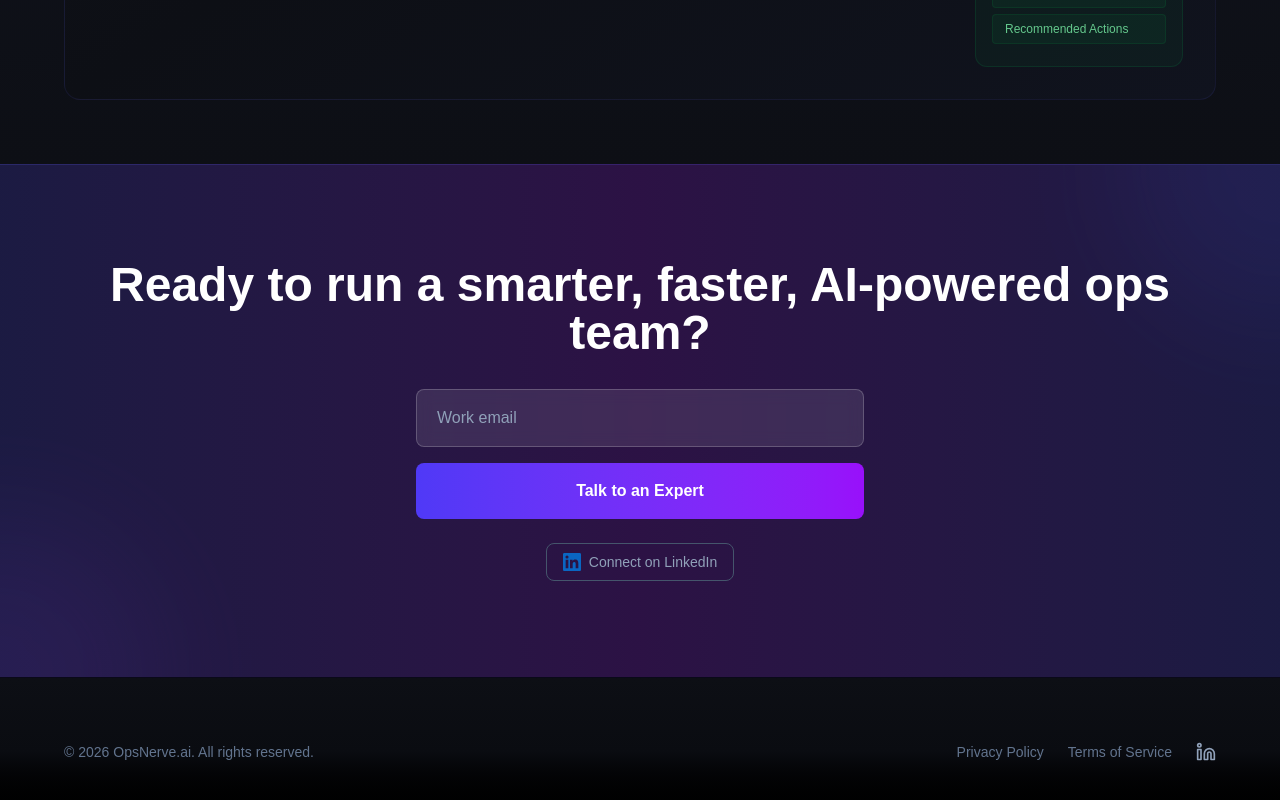
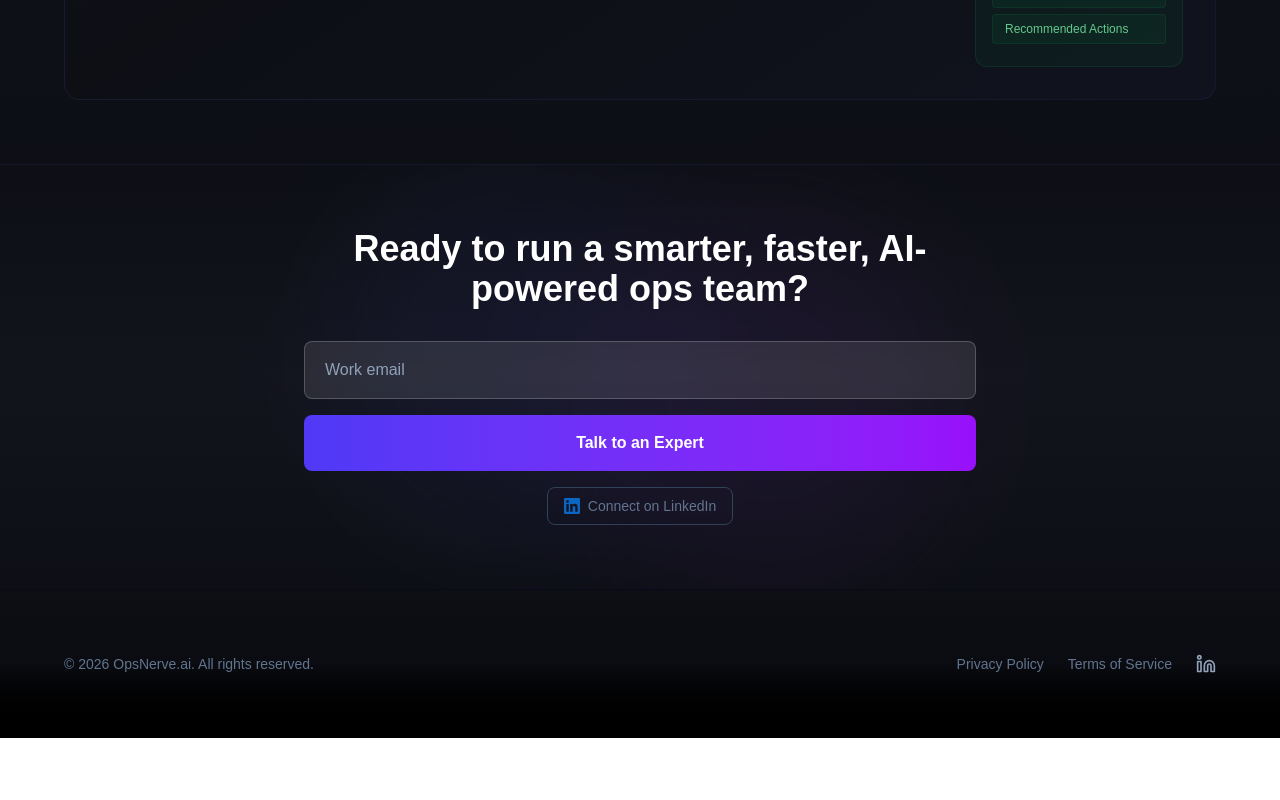
Before and after one commit to palani1munusamy/ops-nerve-website, a Next.js app: page / in a window 1280 px wide. Shown: the part 3387-4187 px from the top of the page. After the commit the page ends 4125 px from the top, so only its background shows below. Built offline with nearby package versions, Linux system fonts and the light colour scheme.

Commit message:
Fix CTA section design and layout
- Match dark theme background (remove bright purple)
- Constrain heading to max-w-2xl to prevent awkward wrapping
- Tighten spacing and make LinkedIn button more subtle

Co-Authored-By: Claude Sonnet 4.6 <noreply@anthropic.com>

```diff
--- a/src/components/CTA.tsx
+++ b/src/components/CTA.tsx
@@ -1,17 +1,17 @@
 export default function CTA() {
   return (
-    <section id="contact" className="relative bg-gradient-to-r from-indigo-900/40 via-purple-900/40 to-indigo-900/40 text-white py-24 px-4 border-t border-indigo-500/20 overflow-hidden">
-      <div className="absolute inset-0 opacity-40">
-        <div className="absolute -top-40 -right-40 w-80 h-80 bg-indigo-500/20 rounded-full blur-3xl"></div>
-        <div className="absolute -bottom-40 -left-40 w-80 h-80 bg-purple-500/20 rounded-full blur-3xl"></div>
+    <section id="contact" className="relative bg-gradient-to-b from-[#0d0f15] via-[#12141c] to-[#0d0f15] text-white py-16 px-4 border-t border-indigo-500/10 overflow-hidden">
+      <div className="absolute inset-0 opacity-30">
+        <div className="absolute top-0 left-1/4 w-96 h-96 bg-indigo-500/20 rounded-full blur-3xl"></div>
+        <div className="absolute bottom-0 right-1/4 w-96 h-96 bg-purple-500/20 rounded-full blur-3xl"></div>
       </div>
-      <div className="max-w-6xl mx-auto text-center relative z-10">
-        <h2 className="text-3xl md:text-5xl font-bold font-poppins mb-8">Ready to run a smarter, faster, AI-powered ops team?</h2>
-        <div className="flex flex-col items-center gap-6 justify-center">
+      <div className="max-w-2xl mx-auto text-center relative z-10">
+        <h2 className="text-3xl md:text-4xl font-bold font-poppins mb-8">Ready to run a smarter, faster, AI-powered ops team?</h2>
+        <div className="flex flex-col items-center gap-4 justify-center">
           <form
             action="https://formsubmit.co/contact@opsnerve.ai"
             method="POST"
-            className="flex flex-col gap-4 max-w-md w-full"
+            className="flex flex-col gap-4 w-full"
           >
             <input type="hidden" name="_subject" value="OpsNerve Demo Request" />
             <input type="hidden" name="_captcha" value="false" />
@@ -19,12 +19,12 @@ export default function CTA() {
               type="email"
               name="email"
               placeholder="Work email"
-              className="flex-1 px-5 py-4 rounded-lg bg-white/10 border border-white/20 text-white placeholder-slate-400 focus:outline-none focus:ring-2 focus:ring-indigo-500 focus:border-transparent backdrop-blur-sm transition-all"
+              className="w-full px-5 py-4 rounded-lg bg-white/10 border border-white/20 text-white placeholder-slate-400 focus:outline-none focus:ring-2 focus:ring-indigo-500 focus:border-transparent backdrop-blur-sm transition-all"
               required
             />
             <button
               type="submit"
-              className="relative px-8 py-4 rounded-lg font-semibold overflow-hidden group"
+              className="relative w-full px-8 py-4 rounded-lg font-semibold overflow-hidden group"
             >
               <div className="absolute inset-0 bg-gradient-to-r from-indigo-600 to-purple-600 group-hover:shadow-2xl group-hover:shadow-indigo-500/50 transition-all"></div>
               <span className="relative text-white">Talk to an Expert</span>
@@ -34,9 +34,9 @@ export default function CTA() {
             href="https://www.linkedin.com/in/palani-munusamy/"
             target="_blank"
             rel="noopener noreferrer"
-            className="flex items-center gap-2 px-4 py-2 rounded-lg border border-slate-600 hover:border-[#0A66C2]/60 hover:bg-[#0A66C2]/10 transition-all text-slate-400 hover:text-white text-sm whitespace-nowrap"
+            className="flex items-center gap-2 px-4 py-2 rounded-lg border border-slate-700 hover:border-[#0A66C2]/60 hover:bg-[#0A66C2]/10 transition-all text-slate-500 hover:text-white text-sm"
           >
-            <svg xmlns="http://www.w3.org/2000/svg" width="18" height="18" viewBox="0 0 24 24" fill="#0A66C2"><path d="M20.447 20.452h-3.554v-5.569c0-1.328-.027-3.037-1.852-3.037-1.853 0-2.136 1.445-2.136 2.939v5.667H9.351V9h3.414v1.561h.046c.477-.9 1.637-1.85 3.37-1.85 3.601 0 4.267 2.37 4.267 5.455v6.286zM5.337 7.433a2.062 2.062 0 0 1-2.063-2.065 2.064 2.064 0 1 1 2.063 2.065zm1.782 13.019H3.555V9h3.564v11.452zM22.225 0H1.771C.792 0 0 .774 0 1.729v20.542C0 23.227.792 24 1.771 24h20.451C23.2 24 24 23.227 24 22.271V1.729C24 .774 23.2 0 22.222 0h.003z"/></svg>
+            <svg xmlns="http://www.w3.org/2000/svg" width="16" height="16" viewBox="0 0 24 24" fill="#0A66C2"><path d="M20.447 20.452h-3.554v-5.569c0-1.328-.027-3.037-1.852-3.037-1.853 0-2.136 1.445-2.136 2.939v5.667H9.351V9h3.414v1.561h.046c.477-.9 1.637-1.85 3.37-1.85 3.601 0 4.267 2.37 4.267 5.455v6.286zM5.337 7.433a2.062 2.062 0 0 1-2.063-2.065 2.064 2.064 0 1 1 2.063 2.065zm1.782 13.019H3.555V9h3.564v11.452zM22.225 0H1.771C.792 0 0 .774 0 1.729v20.542C0 23.227.792 24 1.771 24h20.451C23.2 24 24 23.227 24 22.271V1.729C24 .774 23.2 0 22.222 0h.003z"/></svg>
             Connect on LinkedIn
           </a>
         </div>
```
